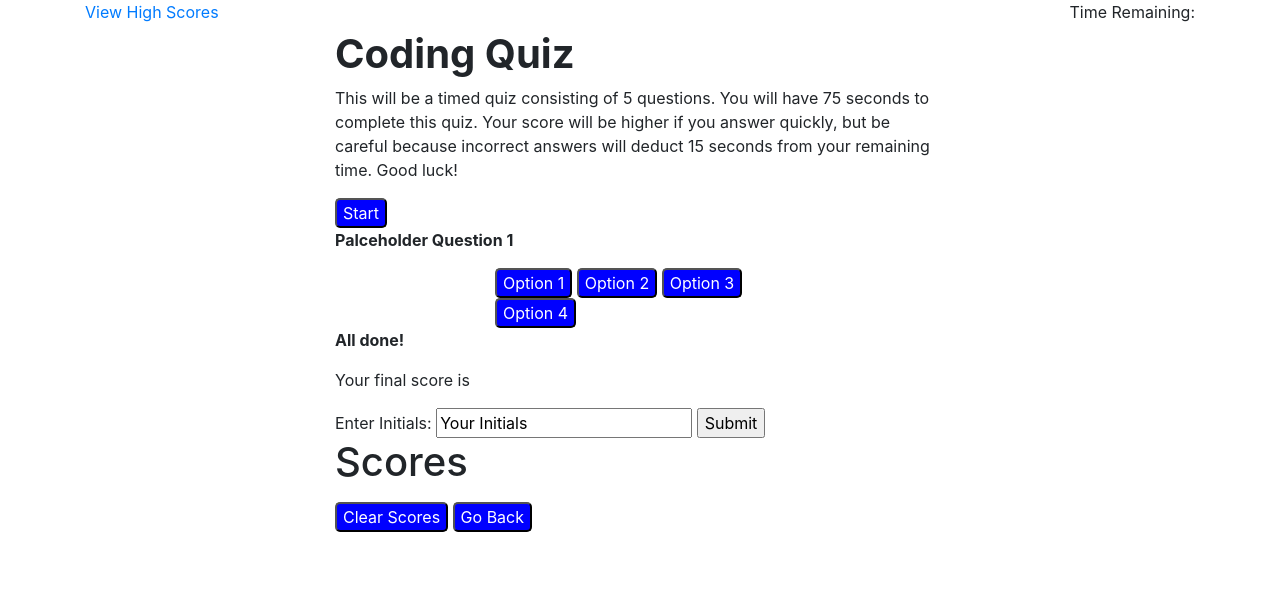
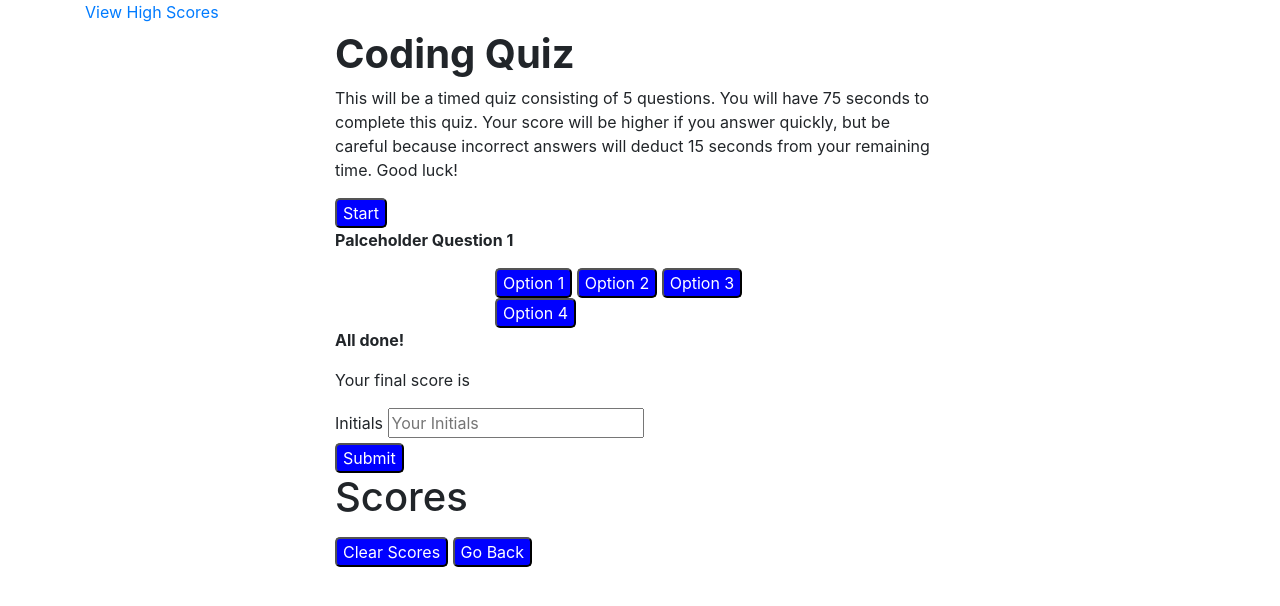
Before and after one commit to stevekindt/Code-Quiz, a plain HTML site: page index.html in a window 1280 px wide. Drawn offline with nearby package versions, Linux system fonts and the light colour scheme.

Commit message:
html tweaks

```diff
--- a/index.html
+++ b/index.html
@@ -21,7 +21,7 @@
         </a>
         <div id="timer">
 
-            <p>Time Remaining: <span id="counter"></span></p>
+            <p><span id="counter"></span></p>
 
         </div>
 
@@ -50,9 +50,11 @@
         <div class="col-lg-6 col-sm-12 mx-auto">
             <p><strong>All done!</strong></p>
             <p>Your final score is </p>
-            <form action="#">
-                Enter Initials: <input type="text" name="Initials" value="Your Initials">
-                <input type="submit" id="submitScore" value="Submit">
+            <form method="POST">
+                <label for="initials">Initials</label>
+                <input type="text" name="initials" id="initials" placeholder="Your Initials"/>
+                <div id="msg"></div>
+                <button type="button" id="submit">Submit</button>
             </form>
         </div>
         <!-- High scores screen -->
```
